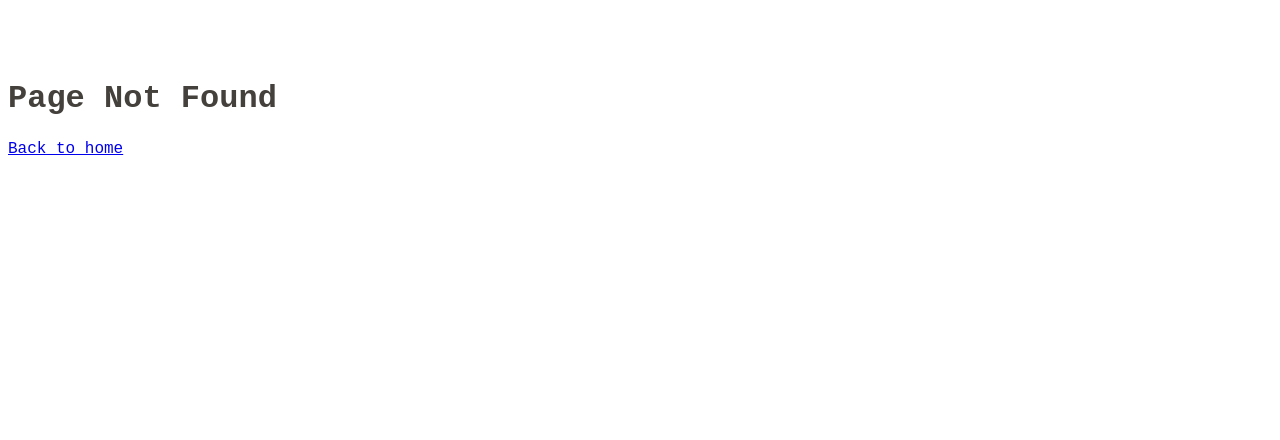
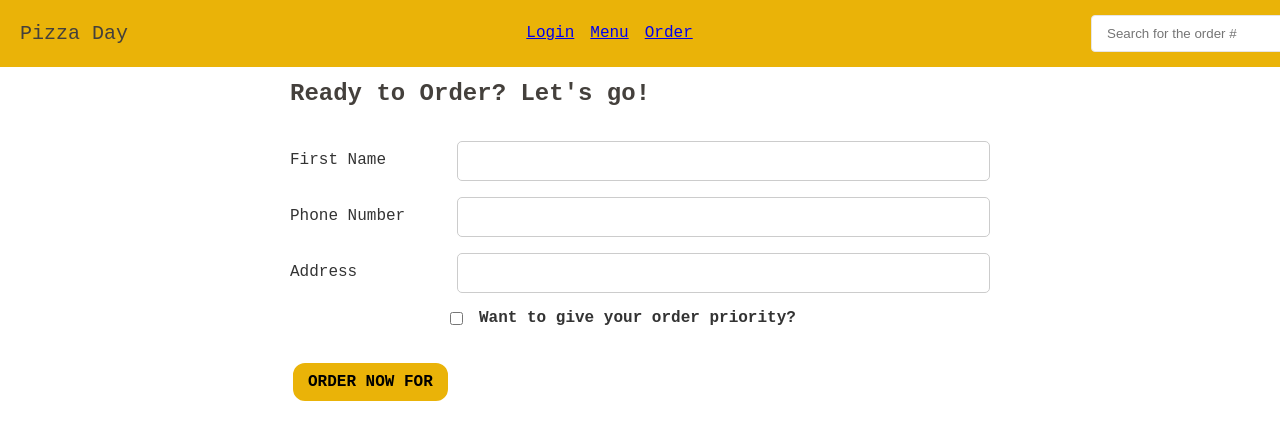
Before and after one commit to JIELLIEHKO/Hillel_Home_Work, a React (Vite) app: page /order/new in a window 1280 px wide. Before the commit this address had no page. Shown: the top 440 px of the page. Built offline with nearby package versions, Linux system fonts and the light colour scheme.

Commit message:
Wip HW8 Create component Order

```diff
--- a/package.json
+++ b/package.json
@@ -10,9 +10,12 @@
     "preview": "vite preview"
   },
   "dependencies": {
+    "@hookform/resolvers": "^3.4.2",
     "react": "^18.2.0",
     "react-dom": "^18.2.0",
-    "react-router-dom": "^6.23.0"
+    "react-hook-form": "^7.51.5",
+    "react-router-dom": "^6.23.0",
+    "yup": "^1.4.0"
   },
   "devDependencies": {
     "@types/react": "^18.2.66",
--- a/src/App.jsx
+++ b/src/App.jsx
@@ -2,6 +2,7 @@ import { Main } from './pages/Main.jsx'
 import { Route, Routes } from 'react-router-dom'
 import { Login } from './pages/Login.jsx'
 import { PageNotFound } from './pages/PageNotFound.jsx'
+import { Order } from './pages/Order.jsx'
 
 function App() {
 	return (
@@ -12,6 +13,8 @@ function App() {
 
 					<Route path='/' element={<Login />} />
 
+					<Route path='/order/new' element={<Order />} />
+
 					<Route path='*' element={<PageNotFound />} />
 				</Routes>
 			</div>
--- a/src/components/Header.jsx
+++ b/src/components/Header.jsx
@@ -13,7 +13,10 @@ export function Header() {
 					<NavLink to='/' style={{ marginRight: '1rem' }}>
 						Login
 					</NavLink>
-					<NavLink to='/menu'>Menu</NavLink>
+					<NavLink to='/menu' style={{ marginRight: '1rem' }}>
+						Menu
+					</NavLink>
+					<NavLink to='/order/new'>Order</NavLink>
 				</nav>
 
 				<Form
--- a/src/components/Input/Input.jsx
+++ b/src/components/Input/Input.jsx
@@ -1,7 +1,21 @@
-export function Input({ placeholder, type, onChange }) {
+export function Input(props) {
+	const {
+		type = 'text',
+		value,
+		onChange,
+		onBlur,
+		placeholder = 'Placeholder'
+	} = props
+
 	return (
 		<>
-			<input type={type} placeholder={placeholder} onChange={onChange} />
+			<input
+				type={type}
+				value={value || ''}
+				onChange={onChange}
+				placeholder={placeholder}
+				onBlur={onBlur}
+			/>
 		</>
 	)
 }
--- a/src/index.css
+++ b/src/index.css
@@ -107,3 +107,72 @@ body {
 		}
 	}
 }
+
+.container-order {
+	form {
+		max-width: 700px;
+		margin: 40px auto;
+		padding: 20px;
+
+		& h2 {
+			margin-bottom: 2rem;
+		}
+
+		& div {
+			display: flex;
+			margin-bottom: 1rem;
+		}
+
+		& label {
+			display: flex;
+			align-items: center;
+			margin: 0 1rem 0 0;
+			color: #333;
+			width: 200px;
+		}
+
+		& input[type='text'],
+		& input[type='phone'] {
+			width: 100%;
+			padding: 10px;
+			border: 1px solid #ccc;
+			border-radius: 5px;
+			font-size: 16px;
+			box-sizing: border-box;
+		}
+
+		& .container-checkbox label {
+			width: 100%;
+			font-weight: bold;
+		}
+
+		& .counter-button {
+			margin-left: 0;
+
+			button {
+				text-transform: uppercase;
+				font-weight: bold;
+				margin-left: 0;
+			}
+		}
+		& .order-error {
+			margin: 0;
+			display: flex;
+			justify-content: center;
+
+			p {
+				margin: 0;
+			}
+		}
+
+		& input[type='checkbox'] {
+			margin: 0 1rem 0 10rem;
+		}
+
+		& p {
+			color: #e74c3c;
+			margin-top: 5px;
+			font-size: 14px;
+		}
+	}
+}
--- a/src/main.jsx
+++ b/src/main.jsx
@@ -1,7 +1,7 @@
 import React from 'react'
 import ReactDOM from 'react-dom/client'
+import App from './App.jsx'
 import './index.css'
-import App from './App.jsx'
 import { BrowserRouter } from 'react-router-dom'
 import { UserContextProvider } from './context/UserContext.jsx'
 
--- /dev/null
+++ b/src/pages/Order.jsx
@@ -0,0 +1,109 @@
+import { Header } from '../components/Header.jsx'
+import { Controller, useForm } from 'react-hook-form'
+import * as Yup from 'yup'
+import { yupResolver } from '@hookform/resolvers/yup'
+import { Input } from '../components/Input/Input.jsx'
+import { Button } from '../components/Button/Button.jsx'
+
+const formSchema = Yup.object().shape({
+	name: Yup.string().required('Поле не должно быть пустым'),
+	phone: Yup.string().required('Поле не должно быть пустым'),
+	address: Yup.string().required('Поле не должно быть пустым')
+})
+
+export function Order() {
+	const {
+		control,
+		handleSubmit,
+		formState: { errors }
+	} = useForm({
+		mode: 'onBlur',
+		defaultValue: {
+			name: '',
+			phone: '',
+			address: ''
+		},
+
+		resolver: yupResolver(formSchema)
+	})
+
+	const onSubmit = data => {
+		console.log(data)
+	}
+
+	const handleClickOrder = () => {
+		console.log()
+	}
+
+	return (
+		<>
+			<Header />
+			<div className='container-order'>
+				<form onSubmit={handleSubmit(onSubmit)}>
+					<h2>Ready to Order? Let's go!</h2>
+					<div>
+						<label htmlFor='name'>First Name</label>
+						<Controller
+							control={control}
+							name='name'
+							render={({ field }) => (
+								<Input {...field} type='text' placeholder='' />
+							)}
+						/>
+					</div>
+
+					<div className='order-error'>
+						{errors.name && <p>{errors.name.message}</p>}
+					</div>
+
+					<div>
+						<label htmlFor='phone'>Phone Number</label>
+						<Controller
+							control={control}
+							name='phone'
+							render={({ field }) => (
+								<Input {...field} type='phone' placeholder='' />
+							)}
+						/>
+					</div>
+
+					<div className='order-error'>
+						{errors.phone && <p>{errors.phone.message}</p>}
+					</div>
+
+					<div>
+						<label htmlFor='address'>Address</label>
+						<Controller
+							control={control}
+							name='address'
+							render={({ field }) => (
+								<Input {...field} type='text' placeholder='' />
+							)}
+						/>
+					</div>
+
+					<div className='order-error'>
+						{errors.address && <p>{errors.address.message}</p>}
+					</div>
+
+					<div className='container-checkbox'>
+						<label>
+							<input type='checkbox' />
+							Want to give your order priority?
+						</label>
+					</div>
+
+					<div className='order-error'>
+						{/*{errors.address && <p>{errors.address.message}</p>}*/}
+					</div>
+
+					<div className='counter-button'>
+						<Button type='submit' onClick={handleClickOrder}>
+							Order now for
+						</Button>
+					</div>
+				</form>
+			</div>
+		</>
+	)
+}
```
Also changed, not shown: 1 other file (tests, documents, lock files or other folders).
